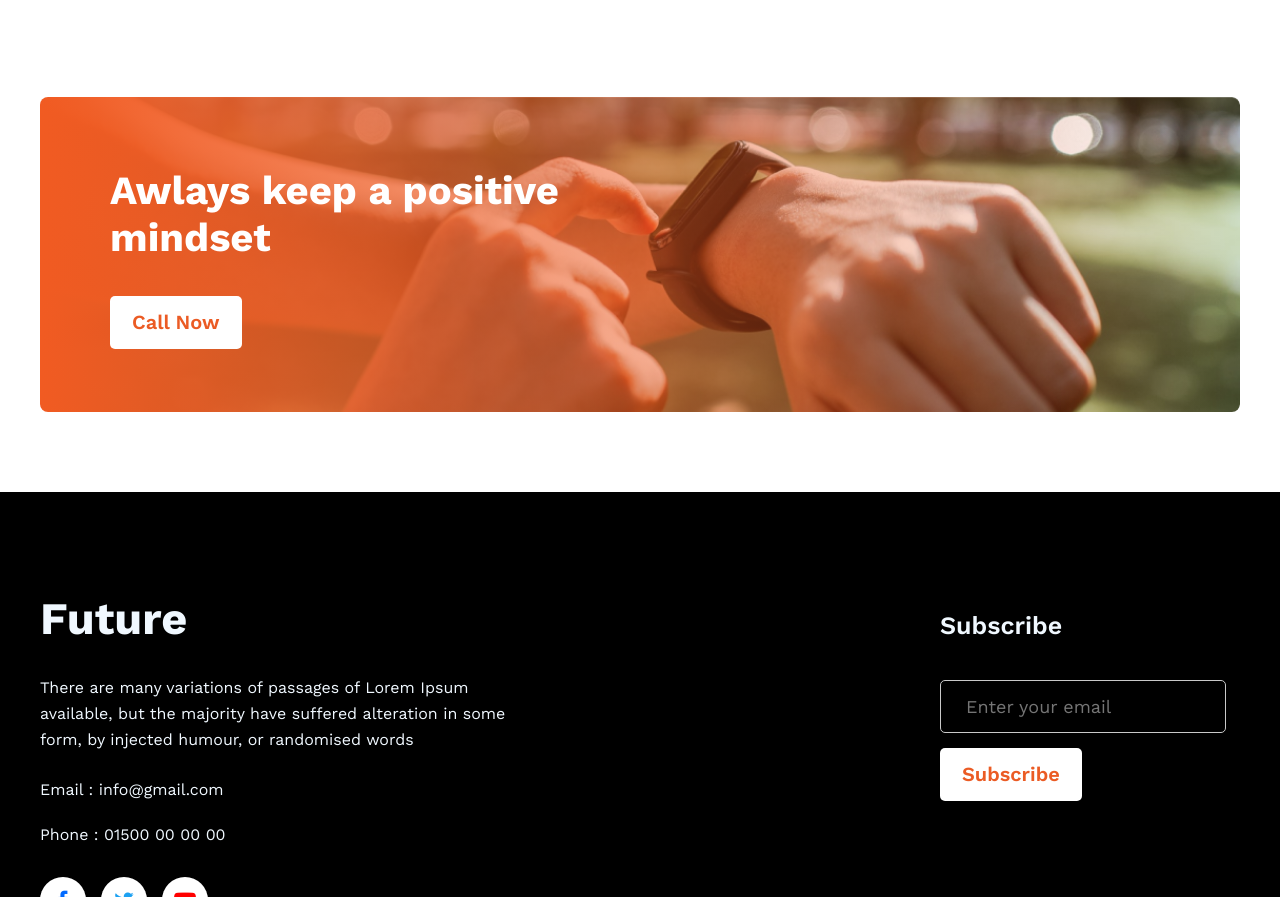
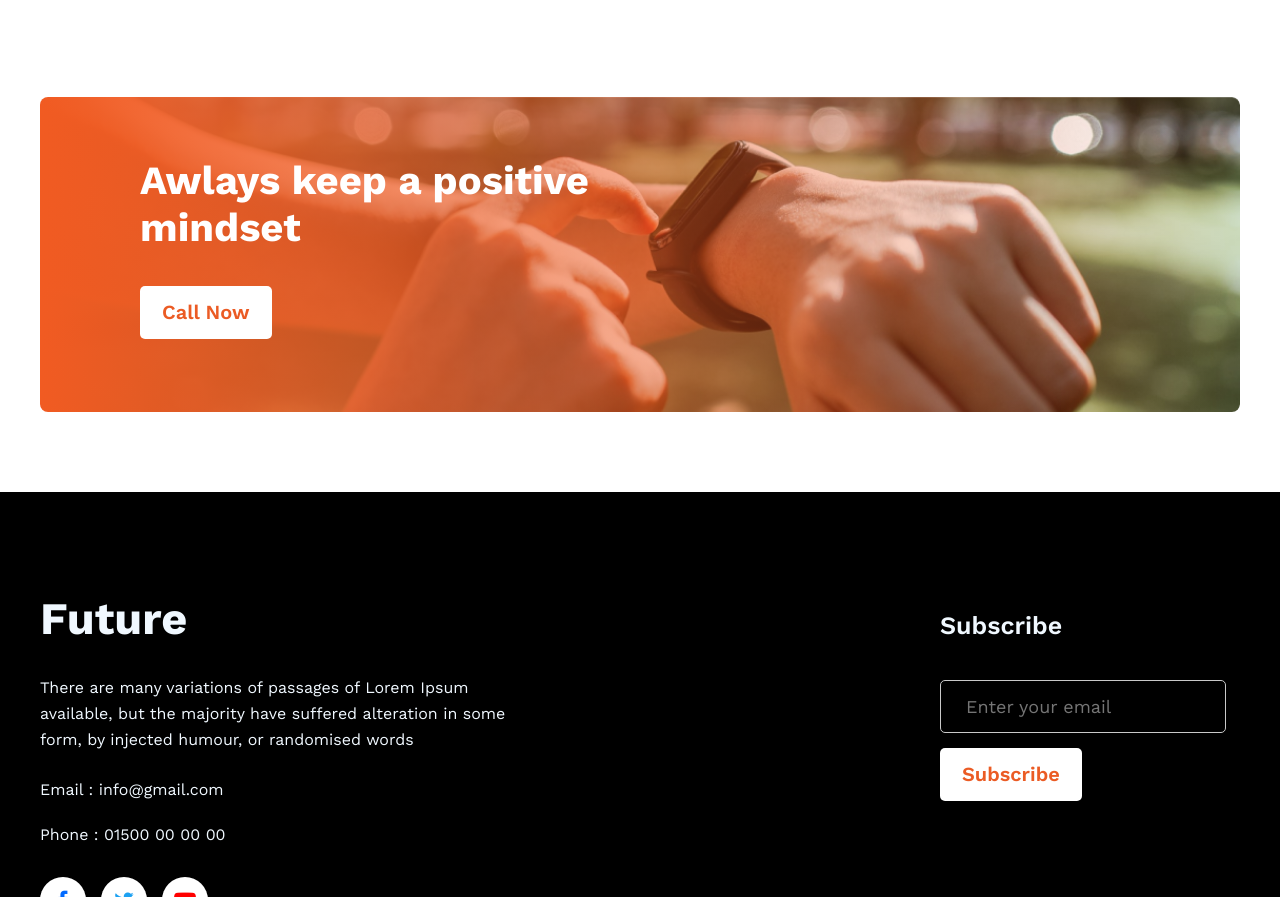
Before and after one commit to sazzaddspliotz/new-year-2023, a plain HTML site: page index.html in a window 1280 px wide. Shown: the part 1889-2786 px from the top of the page. Drawn offline with nearby package versions, Linux system fonts and the light colour scheme.

Commit message:
add padding

```diff
--- a/css/style.css
+++ b/css/style.css
@@ -181,7 +181,7 @@ border-bottom: 2px solid #0f265612;
     line-height: 29px;
     text-align: center;
 }
-.col-box img{}
+
 .box-plans{
     display: flex;
     flex-wrap: wrap;
@@ -200,12 +200,10 @@ border-bottom: 2px solid #0f265612;
     background-position: center;
     height: 315px;
     border-radius: 8px;
-    position: relative;
 }
 .positive-text{
-    position: absolute;
-    top: 70px;
-    left: 70px;
+    padding-left: 100px;
+    padding-top: 60px;
 }
 .positive-text h3{
     font-family: 'Work Sans';
@@ -215,7 +213,6 @@ border-bottom: 2px solid #0f265612;
     color: #FFFFFF;
     line-height: 47px;
 }
-.positive-text p{}
 .positive-text a{
     text-decoration: none;
     font-family: 'Work Sans';
```
